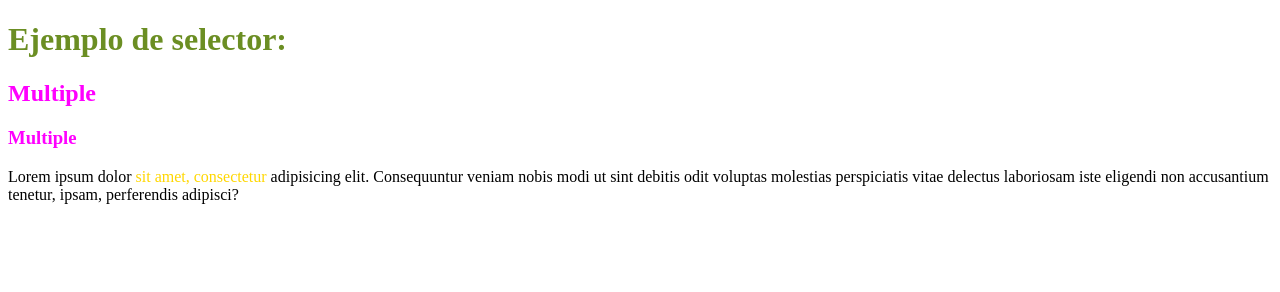
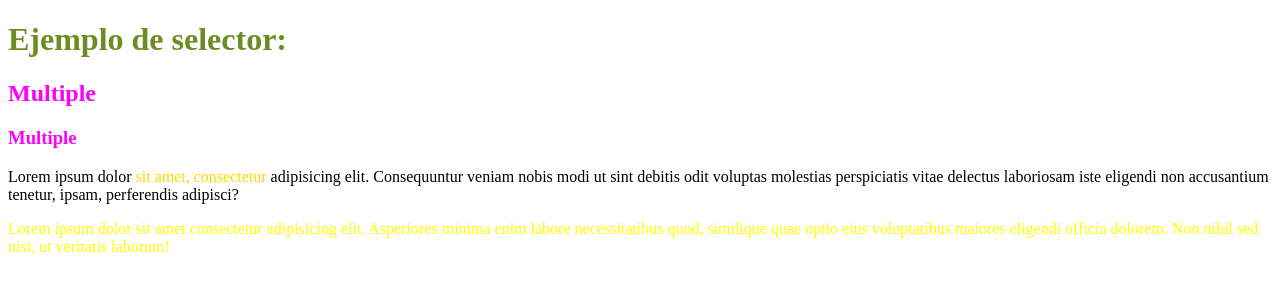
Before and after one commit to JPaulSalazar/selectores, a plain HTML site: page index.html in a window 1280 px wide. Drawn offline with Linux system fonts and the light colour scheme.

Commit message:
agregue el selector de clase

```diff
--- a/index.html
+++ b/index.html
@@ -25,6 +25,9 @@
         <p>
             Lorem ipsum dolor <span> sit amet, consectetur</span> adipisicing elit. Consequuntur veniam nobis modi ut sint debitis odit voluptas molestias perspiciatis vitae delectus laboriosam iste eligendi non accusantium tenetur, ipsam, perferendis adipisci?
         </p>
+        <p class="clase">
+            Lorem ipsum dolor sit amet consectetur adipisicing elit. Asperiores minima enim labore necessitatibus quod, similique quae optio eius voluptatibus maiores eligendi officia dolorem. Non nihil sed nisi, ut veritatis laborum!
+        </p>
     </body>
 
 </html>
--- a/styles.css
+++ b/styles.css
@@ -17,3 +17,8 @@ h2, h3{
 p span {
     color: gold;
 }
+
+/* selector de clase */
+.clase {
+    color: yellow;
+}
```
